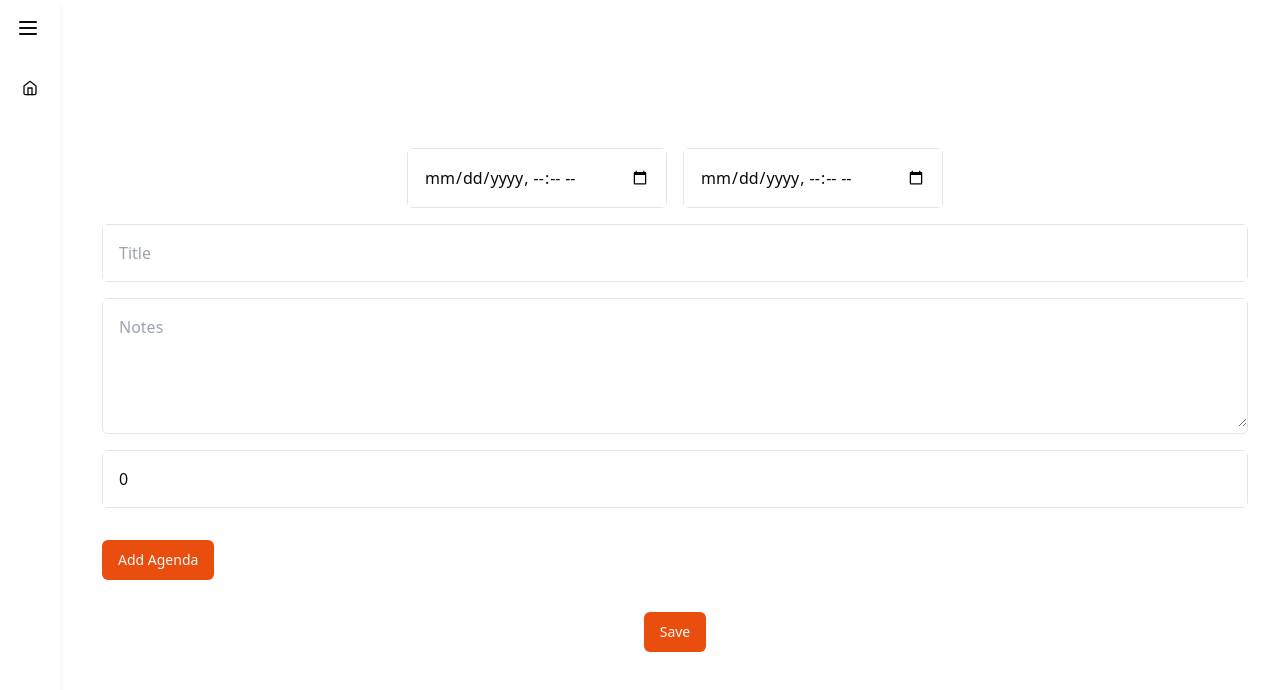
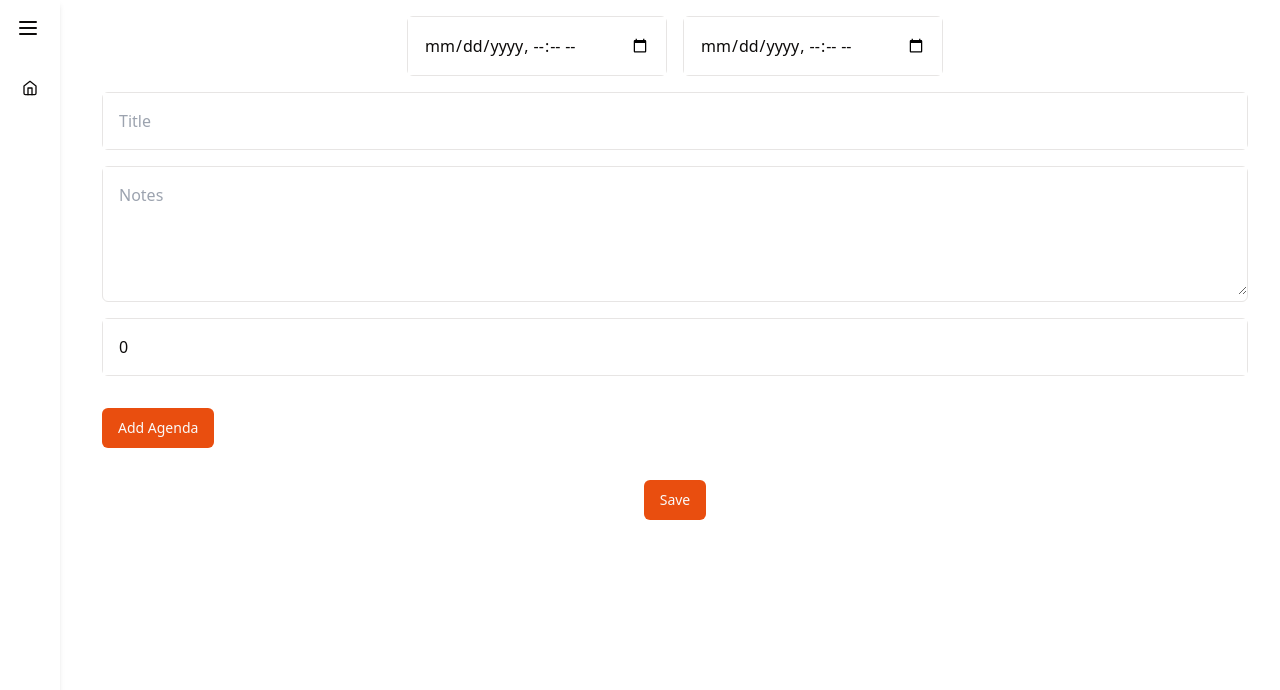
Before and after one commit to kherin/armada-404, a React (Vite) app in the folder frontend/: page / in a window 1280 px wide. Both pictures are taken after a click on the button "New Meeting". Shown: the top 690 px of the page. Built offline with nearby package versions, Linux system fonts and the light colour scheme.

Commit message:
agenda form

```diff
--- a/frontend/src/Root.tsx
+++ b/frontend/src/Root.tsx
@@ -7,7 +7,7 @@ const Root = () => {
         <>
             <ThemeProvider defaultTheme="light" storageKey="vite-ui-theme">
                 <Sidebar />
-                <div className="ml-[70px] h-screen overflow-hidden">
+                <div className="ml-[70px] h-full max-h-[calc(100vh-10px)] overflow-auto">
                     <Outlet />
                 </div>
             </ThemeProvider>
--- a/frontend/src/pages/dashboard.tsx
+++ b/frontend/src/pages/dashboard.tsx
@@ -33,16 +33,15 @@ const Dashboard = () => {
         duration: 0
     })
 
-    const form = useForm<any>({
-    })
+    function onSubmit() {
+        const updatedMeetings = {
+            starttime: time.starttime,
+            endtime: time.endtime,
+            agendas: agendas
+        }
 
-    const agendaForm = useForm<any>({
-    })
+        localStorage.setItem('meetings', JSON.stringify(updatedMeetings))
 
-
-    function onSubmit(e: any, values: any) {
-        e.preventDefault();
-        console.log(values)
     }
 
     function addagenda() {
@@ -54,27 +53,22 @@ const Dashboard = () => {
         })
     }
 
-
-
-
     const [showNewMeetingForm, setShowMeetingForm] = useState(false)
     return (
-        <div className='container flex flex-col justify-center items-center h-full overflow-y-scroll'>
+        <div className='container mt-4 flex flex-col justify-center items-center h-full'>
             {!showNewMeetingForm && <Button className='bg-sdorange text-white' variant={'outline'} onClick={() => setShowMeetingForm(!showNewMeetingForm)}>New Meeting</Button>}
 
             {showNewMeetingForm && <>
-                <Form {...form}>
-                    <form className=" gap-4 flex mb-4">
+                <div className=" gap-4 flex mb-4">
                     <div className='border rounded-md w-full'>
                         <input className='w-full p-4' type='datetime-local' value={time.starttime} onChange={(e: any) => settime({ ...time, starttime: e.target.value })} placeholder='Title'></input>
                     </div>
                     <div className='border rounded-md w-full'>
                         <input className='w-full p-4' type='datetime-local' value={time.endtime} onChange={(e: any) => settime({ ...time, endtime: e.target.value })} placeholder='Title'></input>
                     </div>
-                    </form>
-                </Form>
+                </div>
 
-                <form className="space-y-8 w-full">
+                <div className="space-y-8 w-full">
                     <div className='flex flex-col space-y-4 w-full'>
                         <div className='border rounded-md w-full'>
                             <input className='w-full p-4' value={currentAgenda.title} onChange={(e: any) => setCurrentAgenda({ ...currentAgenda, title: e.target.value })} placeholder='Title'></input>
@@ -90,7 +84,7 @@ const Dashboard = () => {
 
                     <Button className='bg-sdorange hover:bg-sdorangehover hover:outline-1' onClick={addagenda}>Add Agenda</Button>
 
-                </form>
+                </div>
 
             </>}
 
@@ -107,9 +101,7 @@ const Dashboard = () => {
             </div>
 
 
-            <Button className='bg-sdorange hover:bg-sdorangehover hover:outline-1' onClick={() => { }}>Save</Button>
-
-
+            {showNewMeetingForm && <Button className='bg-sdorange hover:bg-sdorangehover hover:outline-1' onClick={onSubmit}>Save</Button>}
 
         </div>
     )
```
Lines whose indentation alone changed are shown as unchanged.
